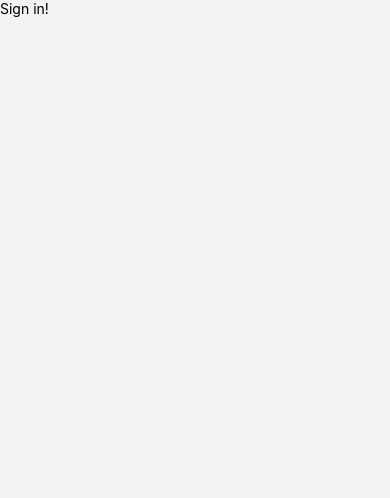
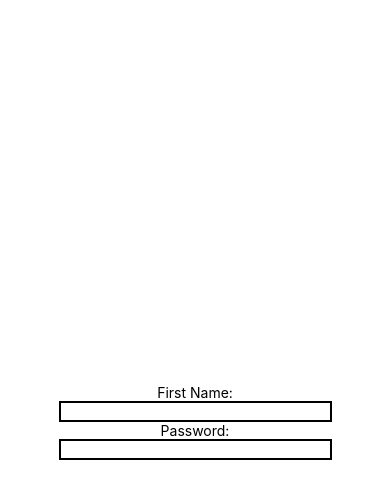
Before and after one commit to samanthatuhseng/Ello, a React Native app in the folder src/: screen / in a window 390 px wide. Both pictures are taken after a click on the button "LOGIN". Shown: the top 498 px of the page. Built offline with nearby package versions, Linux system fonts and the light colour scheme.

Commit message:
Added login forms

```diff
--- a/src/App.js
+++ b/src/App.js
@@ -3,7 +3,7 @@ import { NavigationContainer } from '@react-navigation/native';
 import { createNativeStackNavigator } from '@react-navigation/native-stack';
 
 import { StatusBar } from 'expo-status-bar';
-import { TouchableOpacity, Image, Alert, StyleSheet, Button, Text, View, ScrollView } from 'react-native';
+import { TouchableOpacity, Image, TextInput, StyleSheet, Button, Text, View, ScrollView } from 'react-native';
 // import { render } from 'ejs';
 
 // import Login from "./components/Login"
@@ -42,6 +42,18 @@ const styles = StyleSheet.create({
   },
   loginbtntext: {
     color: 'black'
+  },
+  loginformcontainer: {
+    flex: 1,
+    backgroundColor: '#fff',
+    display: 'flex',
+    justifyContent: 'center',
+    alignItems: 'center'
+  },
+  loginform: {
+    borderColor: "#000",
+    borderWidth: 2,
+    width: "70%"
   }
 });
 
@@ -106,11 +118,19 @@ const Home = ({ navigation }) => {
 };
 
 const LoginForm = ({ navigation }) => {
+  const [login_name, onChangeText_name] = React.useState("");
+  const [login_password, onChangeText_password] = React.useState("");
+
   return (
-    <Text>Sign in!</Text>
+    <View style={styles.loginformcontainer}>
+      <Text>First Name:</Text>
+      <TextInput style={styles.loginform} onChangeText={onChangeText_name} value={login_name}/>
+
+      <Text>Password:</Text>
+      <TextInput style={styles.loginform} onChangeText={onChangeText_password} value={login_password}/>
+    </View>
   );
 };
-
 
 const Services = ({ navigation }) => {
   return (
```
